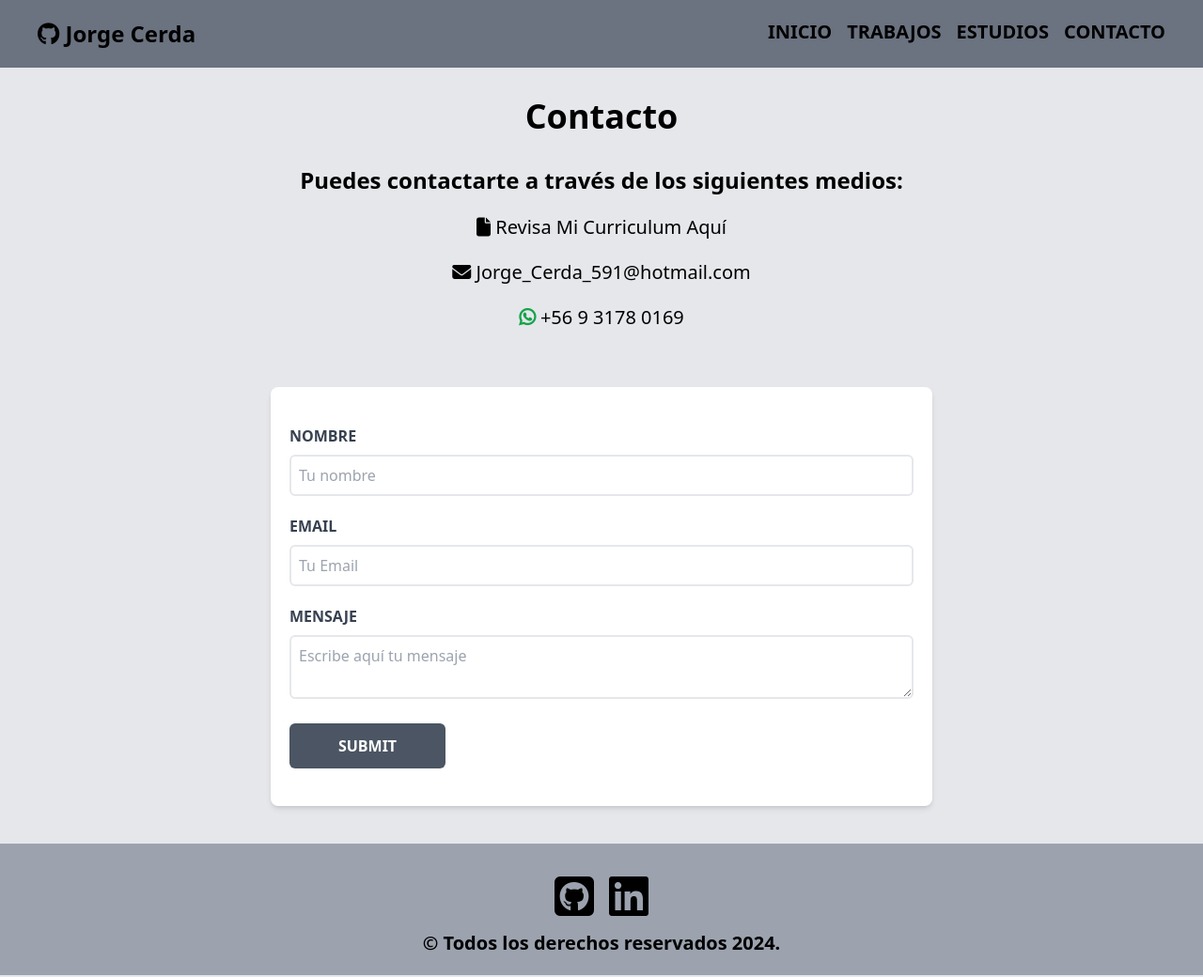
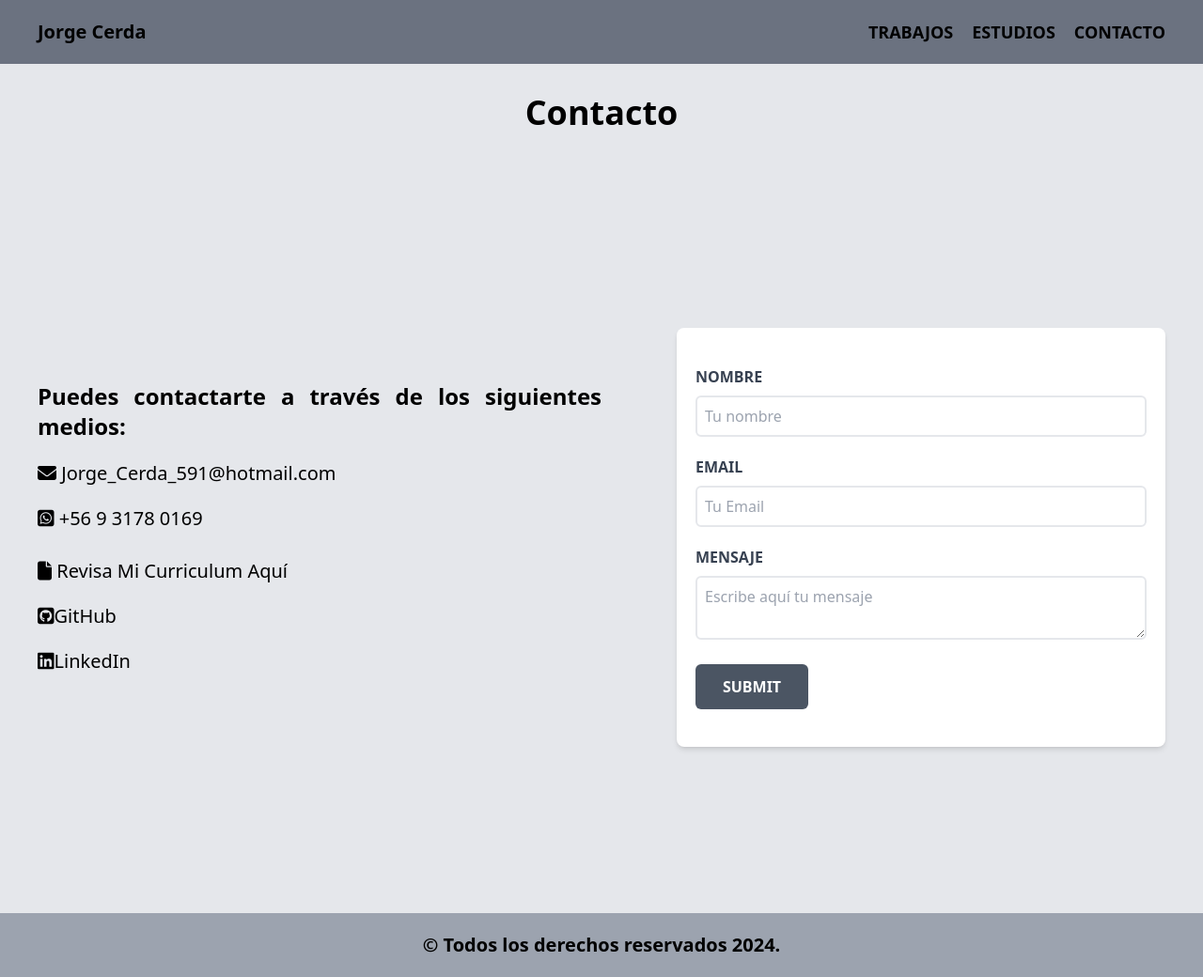
Before and after one commit to Wilper591/Wilper591.github.io, a React (Vite) app: page /contacto in a window 1280 px wide. Shown: the whole page at 94% size. Built offline with nearby package versions, Linux system fonts and the light colour scheme.

Commit message:
Modificando estilos

```diff
--- /dev/null
+++ b/src/components/Alerta.jsx
@@ -0,0 +1,15 @@
+const Alerta = ({ alerta }) => {
+  return (
+    <div
+      className={`${
+        alerta.error
+          ? "from-red-400 to-red-600"
+          : "from-indigo-400 to-indigo-600"
+      } bg-gradient-to-r text-center p-3 rounded-xl uppercase text-white font-bold`}
+    >
+      {alerta.msg}
+    </div>
+  );
+};
+
+export default Alerta;
--- a/src/components/Footer.jsx
+++ b/src/components/Footer.jsx
@@ -4,26 +4,6 @@ const Footer = () => {
   return (
     <>
       <footer className="bg-gray-400 py-5">
-        <div className="flex gap-4 justify-center py-3">
-          <button className="text-5xl hover:text-gray-200" type="button">
-            <Link
-              title="Github"
-              target="_blank"
-              to="https://github.com/Wilper591"
-            >
-              <i className="fa-brands fa-square-github"></i>
-            </Link>
-          </button>
-          <button className="text-5xl hover:text-gray-200" type="button">
-            <Link
-              title="LinkedIn"
-              target="_blank"
-              to="https://www.linkedin.com/in/jorgecerda591/"
-            >
-              <i className="fa-brands fa-linkedin"></i>
-            </Link>
-          </button>
-        </div>
         <p className="text-center bg-gray-400 font-bold text-xl">
           © Todos los derechos reservados 2024.
         </p>
--- a/src/components/NavBar.jsx
+++ b/src/components/NavBar.jsx
@@ -5,22 +5,15 @@ const NavBar = () => {
     <>
       <header>
         <nav className="flex flex-col md:flex-row md:justify-between px-10 bg-gray-500 py-5 gap-4">
-          <div className="text-2xl text-center">
+          <div className="text-xl text-center">
             <Link
               className="font-bold text-black hover:text-gray-400"
-              target="_blank"
-              to="https://github.com/Wilper591?tab=repositories"
+              to="/"
             >
-              <i className="fa-brands fa-github"></i> Jorge Cerda
+               Jorge Cerda
             </Link>
           </div>
-          <div className="flex flex-col md:flex-row text-center gap-4 text-xl">
-            <Link
-              to="/"
-              className="font-bold uppercase text-black hover:text-gray-400"
-            >
-              Inicio
-            </Link>
+          <div className="flex flex-col md:flex-row text-center gap-5 text-lg">
             <Link
               to="/proyectos"
               className="font-bold uppercase text-black hover:text-gray-400"
--- a/src/views/Contacto.jsx
+++ b/src/views/Contacto.jsx
@@ -1,20 +1,40 @@
-import React from "react";
+import { Link } from "react-router-dom";
+import { useState } from "react";
 import NavBar from "../components/NavBar";
 import Footer from "../components/Footer";
-import { Link } from "react-router-dom";
+import Alerta from "../components/Alerta";
 
 const Contacto = () => {
+  const [alerta, setAlerta] = useState({});
+
+  const handleSubmit = (e) => {
+    e.preventDefault();
+    setAlerta({ msg: "Proximamente...", error: true });
+    setTimeout(() => {
+      setAlerta({});
+    }, 3000);
+  };
+
+  const { msg } = alerta;
+
   return (
     <>
       <NavBar />
       <h1 className="text-center font-bold my-8 text-4xl">Contacto</h1>
 
-      <div className="flex flex-col w-full">
-        <div className="align-middle w-full text-center">
+      <div className="flex flex-col w-full md:flex-row items-center h-svh">
+        <div className="align-middle w-full text-justify  m-10 md:mx-10">
           <p className="font-bold text-2xl">
             Puedes contactarte a través de los siguientes medios:
           </p>
-          <p className="text-xl my-5">
+          <p className="text-xl my-5 ">
+            <i className="fa-regular fa-envelope font-bold"></i>{" "}
+            Jorge_Cerda_591@hotmail.com
+          </p>
+          <p className="text-xl my-5 ">
+            <i className="fa-brands fa-square-whatsapp"></i> +56 9 3178 0169
+          </p>
+          <p className="text-xl mt-7 mb-5">
             <Link
               target="_blank"
               to="https://drive.google.com/file/d/1Tp8aCNioDwfbT7H-gQs7Q6-zZu5pAvML/view?usp=sharing"
@@ -23,18 +43,28 @@ const Contacto = () => {
               Curriculum Aquí
             </Link>
           </p>
-          <p className="text-xl my-5 ">
-            <i className="fa-regular fa-envelope font-bold"></i>{" "}
-            Jorge_Cerda_591@hotmail.com
+          <p className="text-xl my-5">
+            <Link target="_blank" to="https://github.com/Wilper591">
+              <i className="fa-brands fa-square-github"></i>
+              GitHub
+            </Link>
           </p>
-          <p className="text-xl my-5 ">
-            <i className="fa-brands fa-whatsapp font-bold text-green-600"></i>{" "}
-            +56 9 3178 0169
+          <p className="text-xl my-5">
+            <Link
+              target="_blank"
+              to="https://www.linkedin.com/in/jorgecerda591/"
+            >
+              <i className="fa-brands fa-linkedin"></i>LinkedIn
+            </Link>
           </p>
         </div>
 
         <div className="w-full">
-          <form className="bg-white py-10 px-5 m-10 md:mx-32 lg:mx-72 shadow-md rounded-lg">
+          <form
+            className="bg-white py-10 px-5 m-10 shadow-md rounded-lg"
+            onSubmit={handleSubmit}
+          >
+            {msg && <Alerta alerta={alerta} />}
             <div className="mb-5">
               <label
                 htmlFor="nombre"
```
